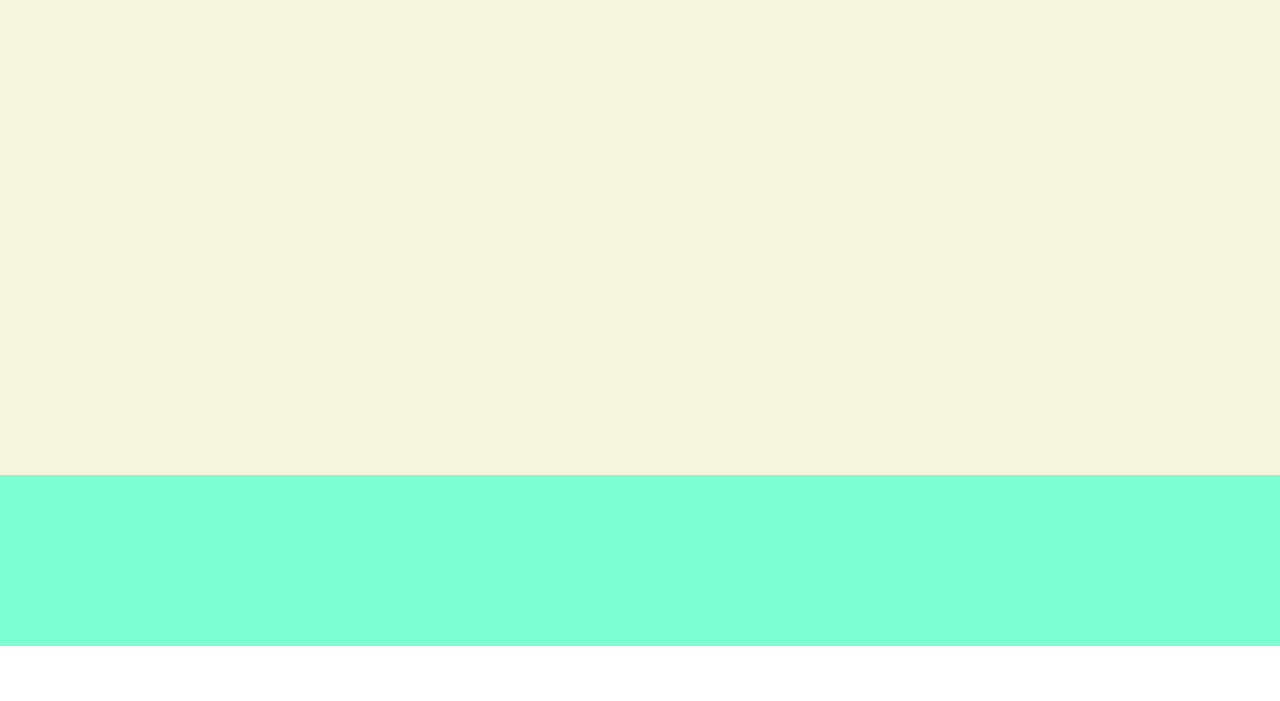
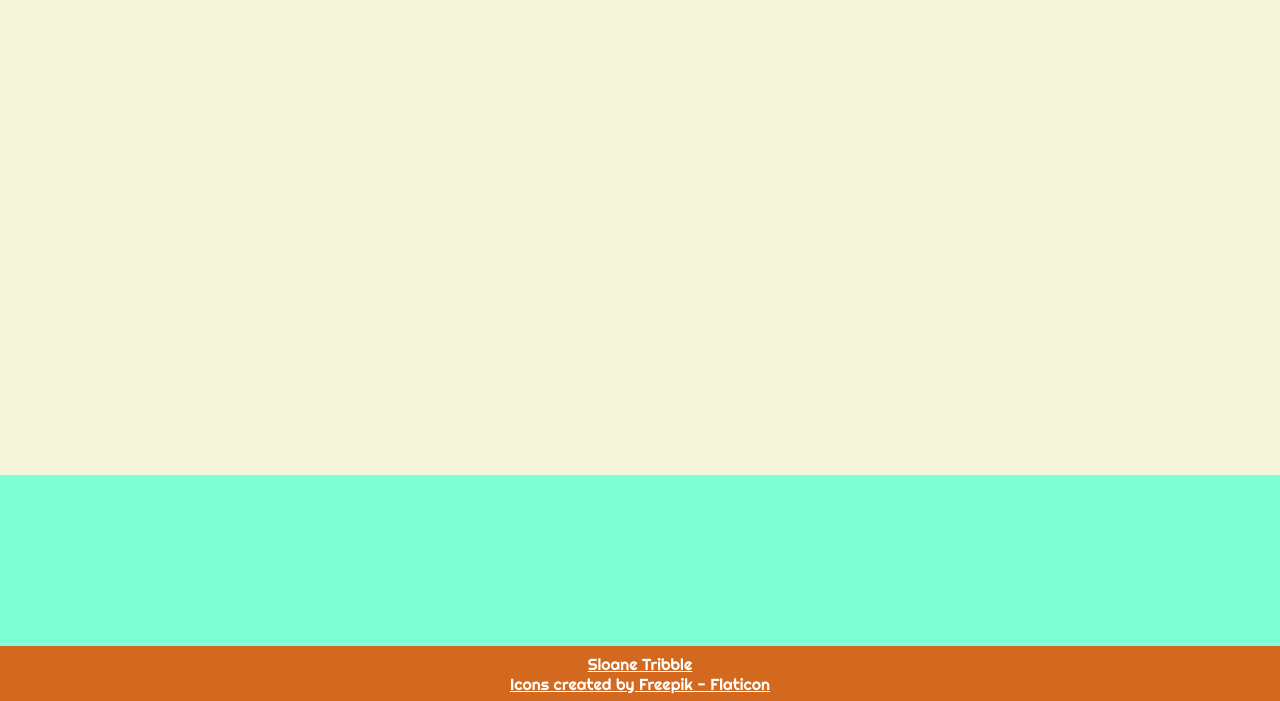
Before and after one commit to SloaneTribble/weather-mate, a website built with webpack: page dist/index.html in a window 1280 px wide. Shown: the part 99-800 px from the top of the page. Built offline with nearby package versions, Linux system fonts and the light colour scheme.

Commit message:
Approach completion

```diff
--- a/src/fill-page.js
+++ b/src/fill-page.js
@@ -9,9 +9,12 @@ const fillPage = function populateBodyWithDivs() {
 
   const fiveDay = makeFiveDay();
 
+  const footer = makeFooter();
+
   mainContainer.appendChild(header);
   mainContainer.appendChild(daily);
   mainContainer.appendChild(fiveDay);
+  mainContainer.appendChild(footer);
 
   document.body.appendChild(mainContainer);
 };
@@ -106,4 +109,13 @@ const makeFiveDay = function makeFiveDayForecastContainer() {
   return fiveDayContainer;
 };
 
+const makeFooter = function footerMaker() {
+  const footer = document.createElement("div");
+  footer.classList.add("footer");
+  footer.innerHTML =
+    "<a href='https://github.com/SloaneTribble'>Sloane Tribble</a> <a href='https://www.flaticon.com/free-icons/sun' title='sun icons'>Icons created by Freepik - Flaticon</a>";
+
+  return footer;
+};
+
 export { fillPage };
--- a/src/style.css
+++ b/src/style.css
@@ -28,7 +28,8 @@ body{
     max-height: 100vh;
     height: 100%;
     flex: 1;
-    min-width: 100vw;
+    min-width: 500px;
+    width: 100vw;
     max-width: 100vw;
     display: grid;
     grid-template-rows: 1.3fr 7fr 2.5fr .8fr;
@@ -98,11 +99,11 @@ input[type="radio"]{
 }
 
 .daily-stats-container{
+    padding-top: 10px;
     font-size: 1.25rem;
     display: flex;
     flex-direction: column;
     justify-content: center;
-    height: 5.3rem;
     justify-self: center;
 }
 
@@ -136,6 +137,7 @@ input[type="radio"]{
 }
 
 .day-container{
+    font-size: 1rem;
     display: flex;
     flex-direction: column;
     flex: 1;
@@ -158,5 +160,21 @@ input[type="radio"]{
     max-width: 100%;
 }
 
-.five-day-img{
+/* End five-day forecast */
+
+.footer{
+    display: flex;
+    flex-direction: column;
+    align-items: center;
+    justify-content: center;
+    text-align: center;
+    background-color: chocolate;
 }
+
+a:link{
+    color: white;
+}
+
+a:visited{
+    color: rgb(194, 194, 194);
+}
```
Also changed, not shown: dist/bundle.js, 1 other file.
